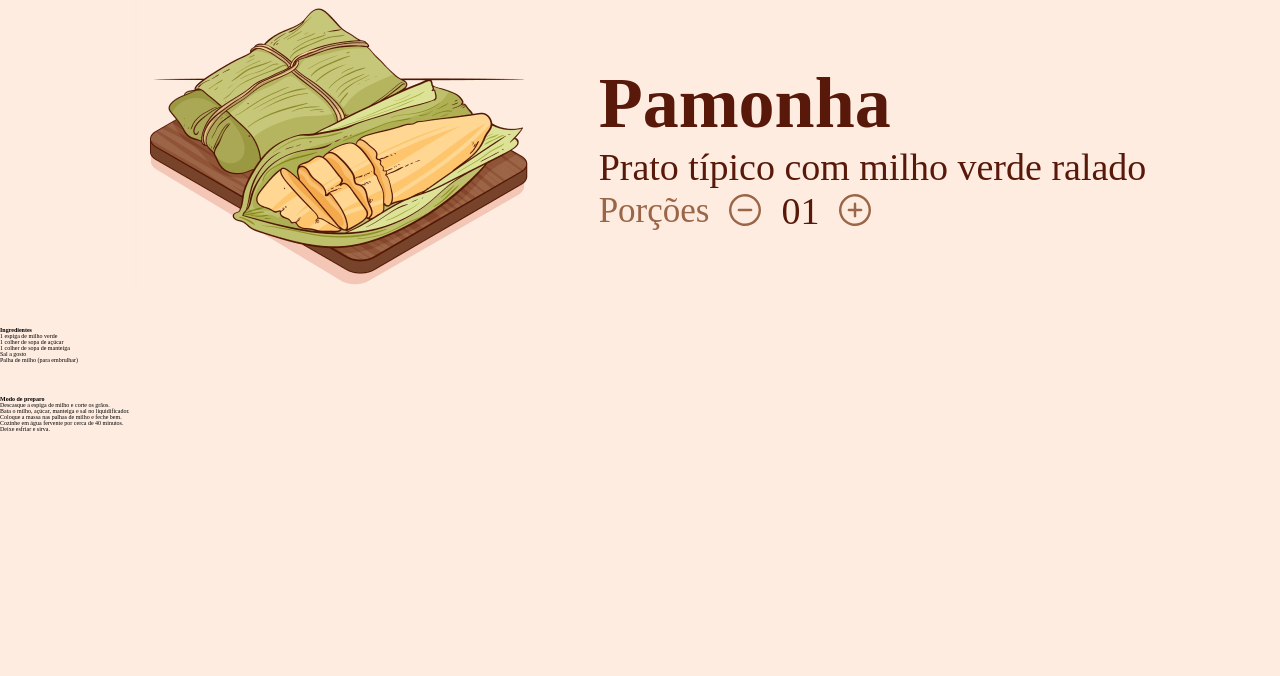
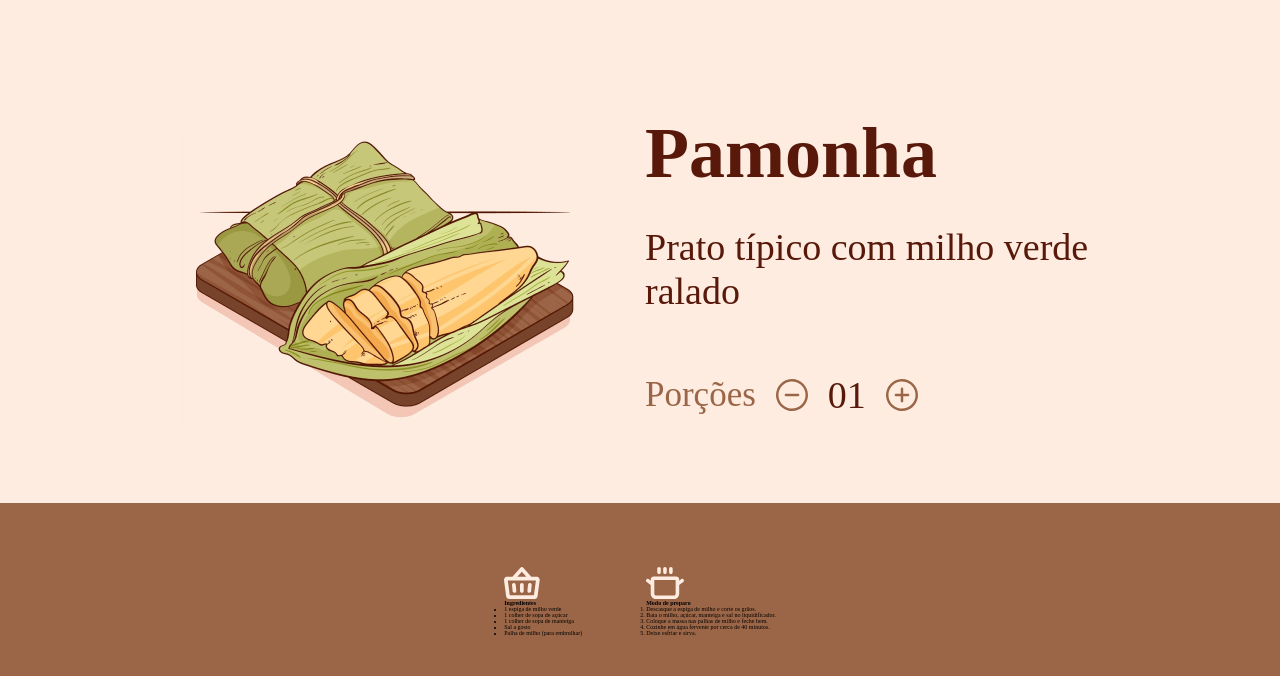
Before and after one commit to leticea/recipe-page, a plain HTML site: page index.html in a window 1280 px wide. Drawn offline with Linux system fonts and the light colour scheme.

Commit message:
feat(style.css): main styles

```diff
--- a/style.css
+++ b/style.css
@@ -17,7 +17,13 @@ body {
   align-items: center;
   justify-content: center;
   gap: 5.6rem;
+  margin: 11.2rem 18rem 5.6rem 18rem;
   color: #58190a;
+}
+
+picture img {
+  width: 40.9rem;
+  height: 29.3rem;
 }
 
 .top h1 {
@@ -26,6 +32,11 @@ body {
 
 .top p {
   font-size: 3.8rem;
+  color: #58190a;
+}
+
+.info p {
+  padding: 3rem 0;
 }
 
 .buttons {
@@ -34,14 +45,23 @@ body {
   gap: 2rem;
 }
 
-.buttons span {
+.buttons span,
+p {
   font-size: 3.5rem;
-  color: #9B6647;
+  color: #9b6647;
 }
-
 
 button {
   background-color: transparent;
   border: none;
   cursor: pointer;
 }
+
+.bottom {
+  display: flex;
+  height: 100vh;
+  justify-content: center;
+  gap: 6.4rem;
+  padding: 6.4rem 5rem;
+  background-color: #9b6647;
+}
```
